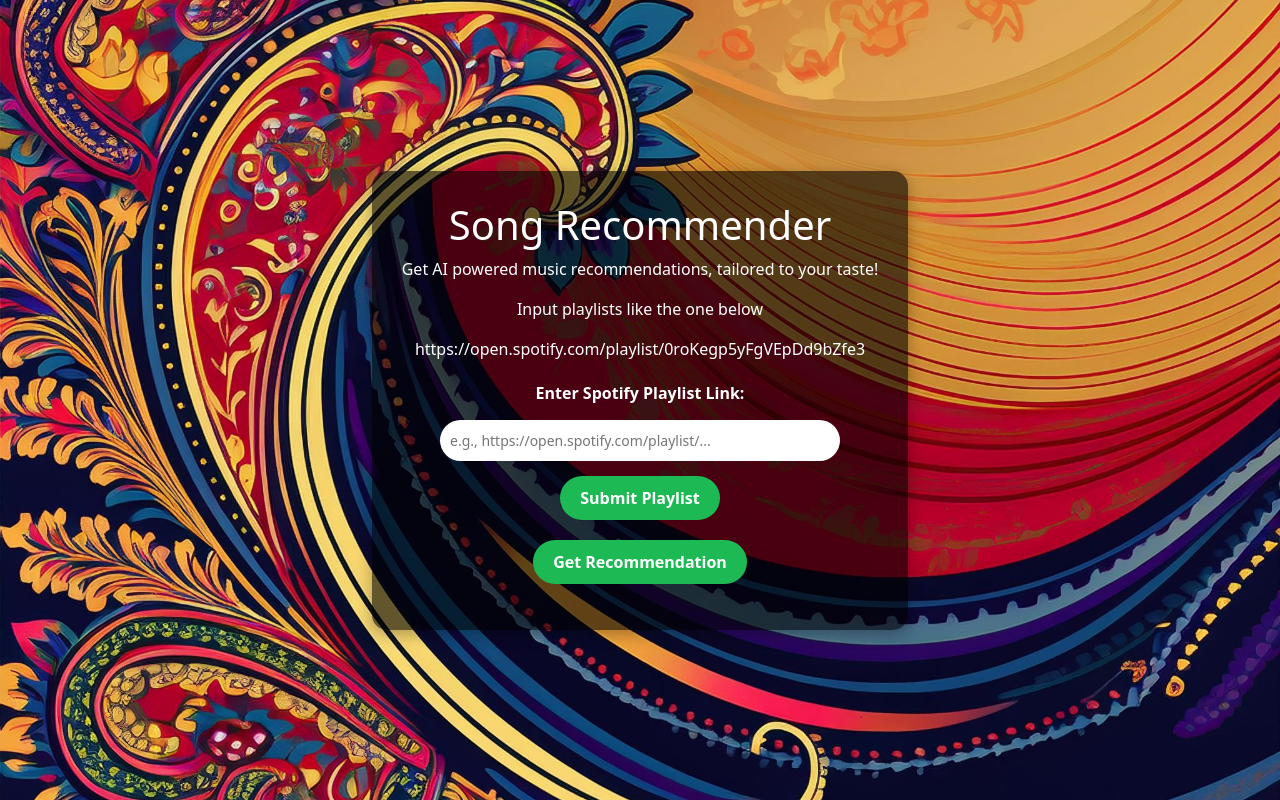
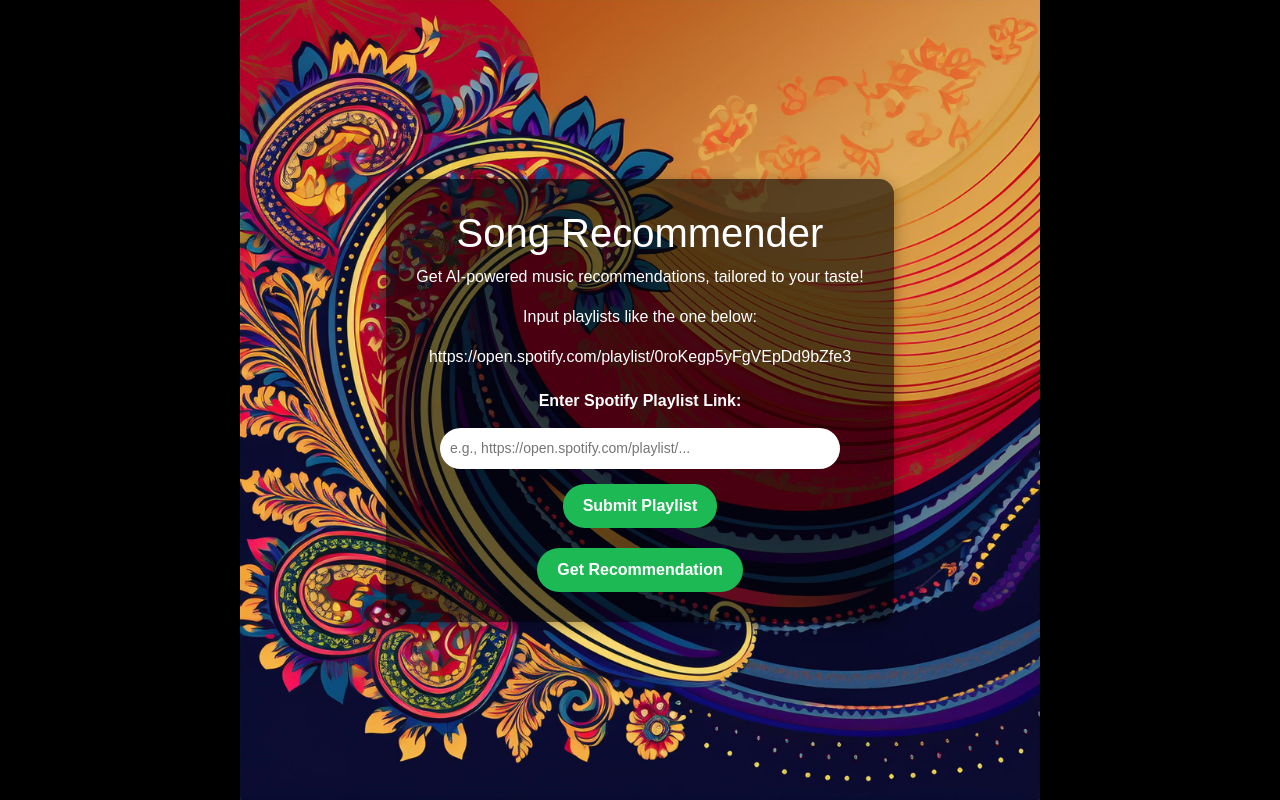
Before and after one commit to prabhatravib/spotify_recommendor_latest, a Flask app: page / in a window 1280 px wide. Run offline with Flask 2, Linux system fonts and the light colour scheme.

Commit message:
Update index.html

```diff
--- a/templates/index.html
+++ b/templates/index.html
@@ -1,26 +1,66 @@
+<!DOCTYPE html>
+<html lang="en">
+<head>
+    <!-- Meta Information -->
+    <meta charset="UTF-8">
     <meta name="viewport" content="width=device-width, initial-scale=1.0">
     <title>SongSuggest</title>
     <link href="https://cdn.jsdelivr.net/npm/bootstrap@5.3.0-alpha1/dist/css/bootstrap.min.css" rel="stylesheet">
-    <link rel="icon" type="image/png" href="/static/thumbnail.png"> <!-- Favicon added -->
+    <link rel="icon" type="image/png" href="/static/thumbnail.png">
+
+    <!-- CSS Styling -->
     <style>
+        /* Reset body margin and padding */
         body {
-            background: url('/static/Designer.jpeg') no-repeat center center fixed;
-            background-size: cover;
-            min-height: 100vh;
             margin: 0;
-            display: flex;
-            align-items: center;
-            justify-content: center;
+            padding: 0;
             color: white;
             text-align: center;
+            font-family: Arial, sans-serif;
         }
+
+        /* Background Image Container */
+        .background-container {
+            position: fixed;
+            top: 0;
+            left: 0;
+            width: 100%;
+            height: 100%;
+            overflow: hidden;
+            z-index: -1; /* Place it behind other content */
+            background-color: #000; /* Fallback background color */
+        }
+
+        .background-image {
+            width: 100%;
+            height: 100%;
+            object-fit: contain; /* Ensures the entire image is visible */
+        }
+
+        /* Main Content Container */
         .main-container {
+            position: relative;
+            z-index: 1; /* Place it above the background image */
             background: rgba(0, 0, 0, 0.6);
             padding: 30px;
             border-radius: 15px;
             box-shadow: 0px 4px 15px rgba(0, 0, 0, 0.3);
             max-width: 600px;
+            margin: auto;
+            margin-top: 50px;
+            margin-bottom: 50px;
         }
+
+        /* Centering the main container */
+        .main-wrapper {
+            display: flex;
+            flex-direction: column;
+            min-height: 100vh;
+            justify-content: center;
+            align-items: center;
+        }
+
+        /* Custom Button Styling */
         .btn-custom {
             background-color: #1DB954;
             border: none;
@@ -32,9 +72,12 @@
             cursor: pointer;
             transition: background-color 0.3s ease;
         }
+
         .btn-custom:hover {
             background-color: #14833B;
         }
+
+        /* Input Field Styling */
         input[type="url"] {
             width: 100%;
             max-width: 400px;
@@ -45,19 +88,44 @@
             outline: none;
             font-size: 14px;
         }
+
+        /* Label Styling */
         label {
             margin-top: 20px;
             display: block;
             font-weight: bold;
         }
+
+        /* Success and Error Messages */
+        .alert {
+            margin-top: 20px;
+        }
+
+        /* Responsive Adjustments */
+        @media (max-width: 600px) {
+            .main-container {
+                padding: 20px;
+                margin: 20px;
+            }
+            input[type="url"] {
+                max-width: 100%;
+            }
+        }
     </style>
 </head>
 <body>
+    <!-- Background Image -->
+    <div class="background-container">
+        <img src="/static/Designer.jpeg" alt="Background Image" class="background-image">
+    </div>
+
+    <!-- Main Content -->
+    <div class="main-wrapper">
         <div class="main-container">
             <!-- Heading -->
             <h1>Song Recommender</h1>
-        <p>Get AI powered music recommendations, tailored to your taste!</p>
-        <p>Input playlists like the one below </p>
+            <p>Get AI-powered music recommendations, tailored to your taste!</p>
+            <p>Input playlists like the one below:</p>
             <p>https://open.spotify.com/playlist/0roKegp5yFgVEpDd9bZfe3</p>
 
             <!-- Loaded Playlist Display -->
@@ -86,15 +154,16 @@
 
             <!-- Success and Error Messages -->
             {% if success %}
-            <div class="alert alert-success" role="alert" style="margin-top: 20px;">
+                <div class="alert alert-success" role="alert">
                     {{ success }}
                 </div>
             {% endif %}
             {% if error %}
-            <div class="alert alert-danger" role="alert" style="margin-top: 20px;">
+                <div class="alert alert-danger" role="alert">
                     {{ error }}
                 </div>
             {% endif %}
         </div>
+    </div>
 </body>
 </html>
```
Lines whose indentation alone changed are shown as unchanged.
